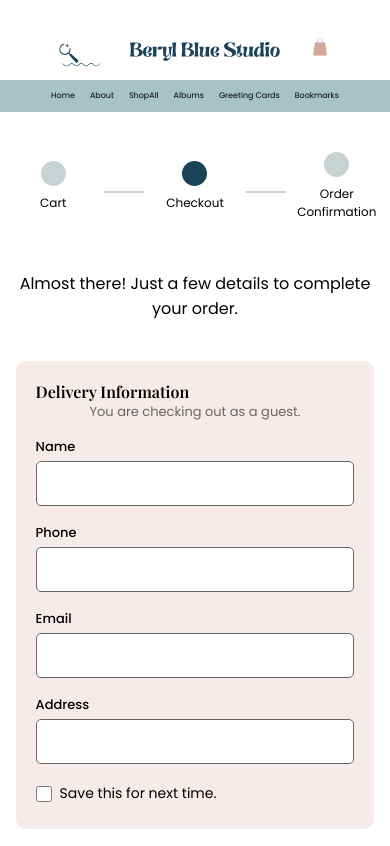
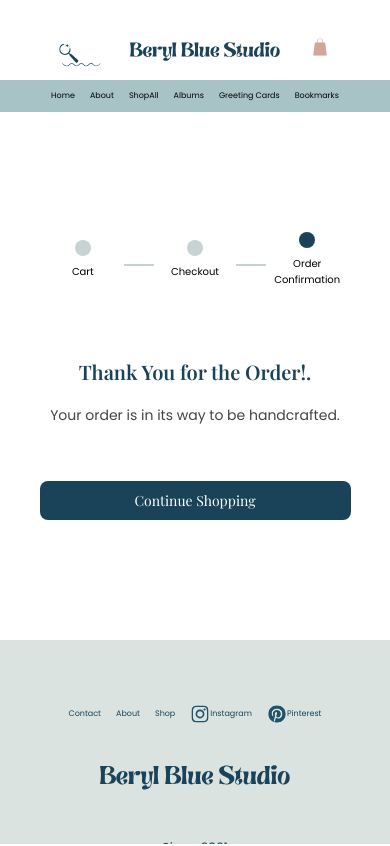
Before and after one commit to syedamaryamazhar/Beryl-Blue-Studio-Complete, a React (Vite) app in the folder bbs-proj/: page / in a window 390 px wide. Shown: the top 846 px of the page. Built offline with nearby package versions, Linux system fonts and the light colour scheme.

Commit message:
Thankyou css

```diff
--- a/bbs-proj/src/App.jsx
+++ b/bbs-proj/src/App.jsx
@@ -17,6 +17,7 @@ import DoPayment from './pages/dopayment';
 import OrderConfirm from './pages/orderconfirmation';
 import Checkout from './pages/Checkout';
 import Contact from './pages/Contact';
+import Thankyou from './pages/Thankyou';
 import Header from "./components/header";
 import Footer from "./components/footer"
 
@@ -40,7 +41,7 @@ function App() {
         <Route path="/contact" element={<Contact />} />
       </Routes>
       <Footer /> */}
-      <Checkout />
+      <Thankyou />
 
     </div>
   );
--- /dev/null
+++ b/bbs-proj/src/pages/Thankyou.css
@@ -0,0 +1,196 @@
+* {
+    margin: 0;
+    padding: 0;
+    box-sizing: border-box;
+}
+
+  html, body {
+  height: 100%;
+  margin: 0;
+  padding: 0;
+}
+
+
+body{
+    font-family: 'Poppins' ;
+    background-color:white;
+    margin: 0;
+    padding: 0;
+    color:black;
+}
+
+.container{
+   max-width: 1280px;
+    margin: 0px auto;
+    padding:0 auto;
+}
+
+
+
+        main{
+            width: 85%;
+            margin: 0 auto;
+            text-align: center;
+        }
+
+
+
+
+.customize-section{
+    text-align: center;
+    margin: 60px auto 100px;
+    padding: 20px;
+}
+
+.progress{
+    display: flex;
+    justify-content: center;
+    align-items: center;
+    gap: 25px;
+    margin: 40px 0;
+}
+
+.step{
+    display: flex;
+    flex-direction: column;
+    align-items: center;
+}
+
+.circle{
+    width: 25px ;
+    height: 25px;
+    border-radius:50% ;
+    background-color:#C6D3D2 ;
+}
+
+.circle.active{
+    background-color:  #1A4359;
+}
+
+.step p{
+    margin-top: 8px;
+    font-family: 'Poppins';
+    font-size: 14px;
+    color:black;
+}
+
+.line{
+    width:70px ;
+    height: 2px;
+    background-color: #C6D3D2 ;
+}
+
+.section-title{
+    font-family: 'Playfair Display';
+    font-size: 32px;
+    color:#1A4359;
+    margin-bottom: 20px;
+}
+
+.content p{
+    font-size: 16px;
+    color: #444;
+    margin-bottom: 30px;
+}
+
+.btn-cont-shop{
+    background-color: #1A4359;
+    color: white;
+    border: none;
+    border-radius: 8px;
+    padding: 12px 30px;
+    cursor: pointer;
+    font-size: 16px;
+    transition: all 0.3s ease-in-out;
+}
+
+.btn-cont-shop:hover{
+    background-color: #A7C3C6;
+    color: #1A4359;
+}
+
+
+
+@media(max-width: 1024px){
+
+
+
+    main{
+        width: 90%;
+    }
+
+    .section-title{
+        font-size: 28px;
+    }
+
+    .content p{
+        font-size: 15px;
+    }
+
+
+}
+
+@media(max-width: 768px){
+
+
+
+     .progress{
+        gap: 15px;
+    }
+
+    .line{
+        width: 40px;
+    }
+
+    .step p{
+        font-size: 12px;
+    }
+
+    .section-title{
+        font-size: 26px;
+    }
+
+    .btn-cont-shop{
+        width: 100%;
+        font-size: 15px;
+    }
+
+
+
+}
+
+@media(max-width:480px){
+
+
+    .circle{
+        width: 16px;
+        height: 16px;
+    }
+
+    .line{
+        width: 30px;
+    }
+
+    .progress{
+        gap: 10px;
+    }
+
+    .step p{
+        font-size: 10px;
+    }
+
+    .section-title{
+        font-size: 20px;
+    }
+
+    .content p{
+        font-size: 14px;
+    }
+
+    .btn-cont-shop{
+        font-size: 14px;
+        padding: 10px 20px;
+    }
+
+
+}
```
